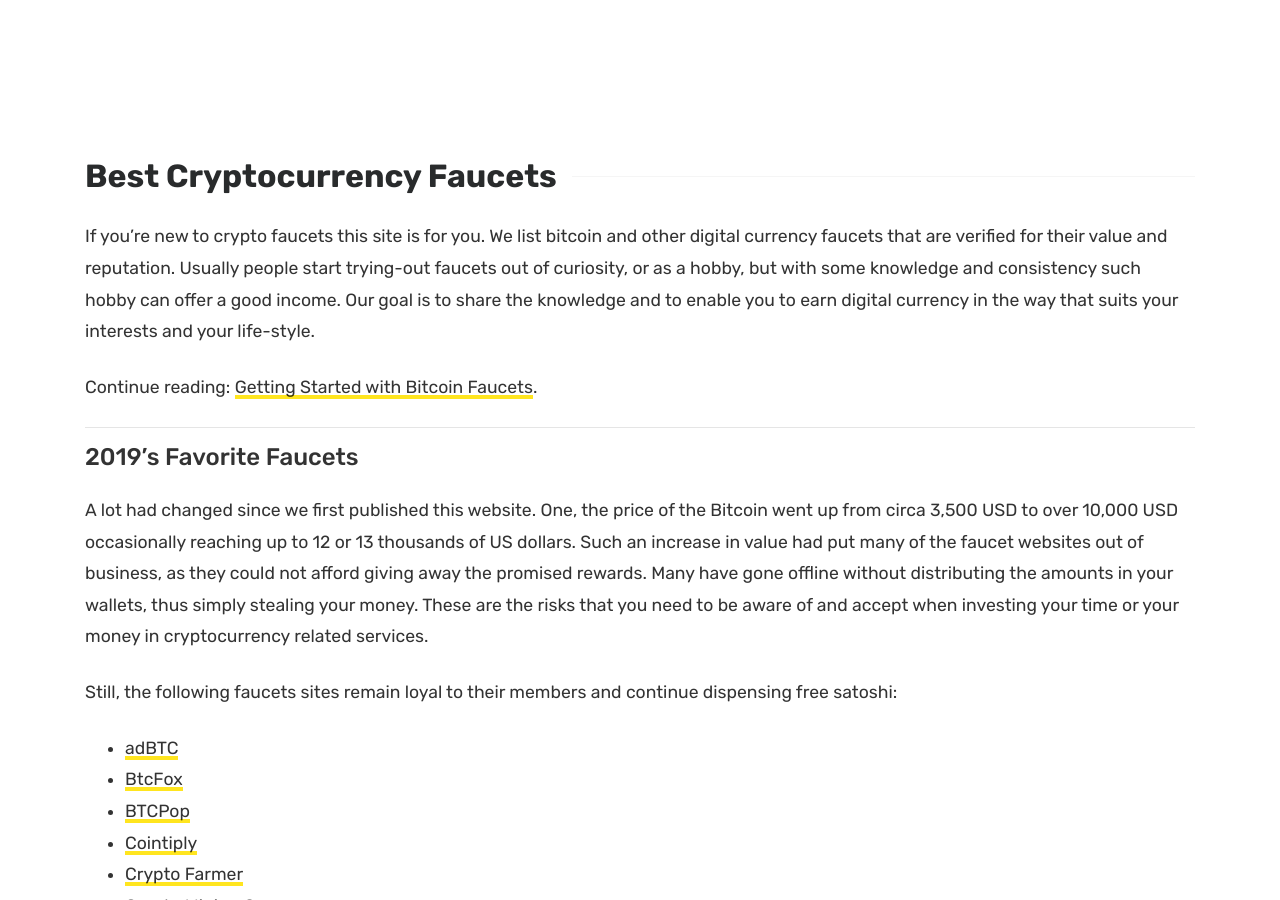
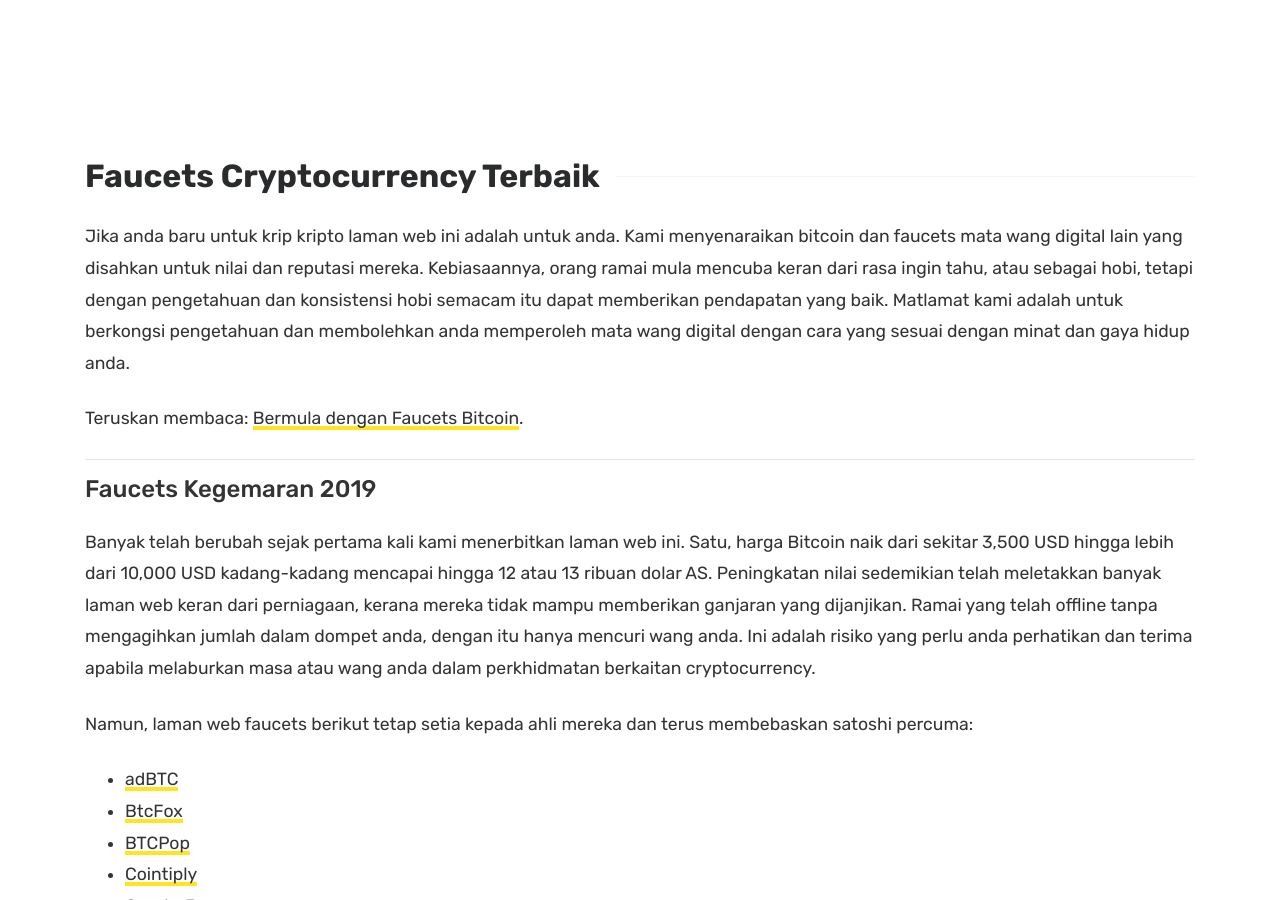
Before and after one commit to SadRobotChannel/af-ms, a Jekyll site: the page built from index.md, in a window 1280 px wide and 900 px high. Built offline with Jekyll 4.4.1, drawn with Linux system fonts in a browser that asks for light colours; nearby versions of some CDN libraries; comment, search, counter and statistics services are not loaded.

Commit message:
Add files via upload

```diff
--- a/index.md
+++ b/index.md
@@ -1,24 +1,24 @@
 ---
 layout: page
-title: Best Cryptocurrency Faucets
+title: Faucets Cryptocurrency Terbaik
 comments: false
 img: https://ms.staleblock.com/assets/images/all-faucets.com-thumb.png
-alt: Cryptocurrency faucets are reward systems in a form of a website or an app that dispense free coins.
-desc: If you're new to crypto faucets this site is for you. Learn how to maximize the value of your time and effort while claiming from free bitcoin faucet sites.
+alt: Faucets cryptocurrency adalah sistem ganjaran dalam bentuk laman web atau aplikasi yang mengeluarkan duit syiling percuma.
+desc: Jika anda baru untuk krip kripto laman web ini adalah untuk anda. Ketahui cara memaksimumkan nilai masa dan usaha anda semasa menuntut dari tapak keran bitcoin percuma.
 URL: https://ms.staleblock.com/index.html
 ---
 <link rel="stylesheet" href="https://cdnjs.cloudflare.com/ajax/libs/normalize/5.0.0/normalize.min.css">
 
-If you're new to crypto faucets this site is for you. We list bitcoin and other digital currency faucets that are verified for their value and reputation. Usually people start trying-out faucets out of curiosity, or as a hobby, but with some knowledge and consistency such hobby can offer a good income. Our goal is to share the knowledge and to enable you to earn digital currency in the way that suits your interests and your life-style.
+Jika anda baru untuk krip kripto laman web ini adalah untuk anda. Kami menyenaraikan bitcoin dan faucets mata wang digital lain yang disahkan untuk nilai dan reputasi mereka. Kebiasaannya, orang ramai mula mencuba keran dari rasa ingin tahu, atau sebagai hobi, tetapi dengan pengetahuan dan konsistensi hobi semacam itu dapat memberikan pendapatan yang baik. Matlamat kami adalah untuk berkongsi pengetahuan dan membolehkan anda memperoleh mata wang digital dengan cara yang sesuai dengan minat dan gaya hidup anda.
 
-Continue reading: <a href="https://ms.staleblock.com/daily/2019/12/12/index.html">Getting Started with Bitcoin Faucets</a>.
+Teruskan membaca: <a href="https://ms.staleblock.com/daily/2019/12/12/index.html">Bermula dengan Faucets Bitcoin</a>.
 
 ---
-#### 2019's Favorite Faucets
+#### Faucets Kegemaran 2019
 
-A lot had changed since we first published this website. One, the price of the Bitcoin went up from circa 3,500 USD to over 10,000 USD occasionally reaching up to 12 or 13 thousands of US dollars. Such an increase in value had put many of the faucet websites out of business, as they could not afford giving away the promised rewards. Many have gone offline without distributing the amounts in your wallets, thus simply stealing your money. These are the risks that you need to be aware of and accept when investing your time or your money in cryptocurrency related services.
+Banyak telah berubah sejak pertama kali kami menerbitkan laman web ini. Satu, harga Bitcoin naik dari sekitar 3,500 USD hingga lebih dari 10,000 USD kadang-kadang mencapai hingga 12 atau 13 ribuan dolar AS. Peningkatan nilai sedemikian telah meletakkan banyak laman web keran dari perniagaan, kerana mereka tidak mampu memberikan ganjaran yang dijanjikan. Ramai yang telah offline tanpa mengagihkan jumlah dalam dompet anda, dengan itu hanya mencuri wang anda. Ini adalah risiko yang perlu anda perhatikan dan terima apabila melaburkan masa atau wang anda dalam perkhidmatan berkaitan cryptocurrency.
 
-Still, the following faucets sites remain loyal to their members and continue dispensing free satoshi:
+Namun, laman web faucets berikut tetap setia kepada ahli mereka dan terus membebaskan satoshi percuma:
 
 - <a href="http://bit.ly/www-adbtc" target="_blank">adBTC</a>
 - <a href="http://bit.ly/www-btcfox" target="_blank">BtcFox</a>
```
